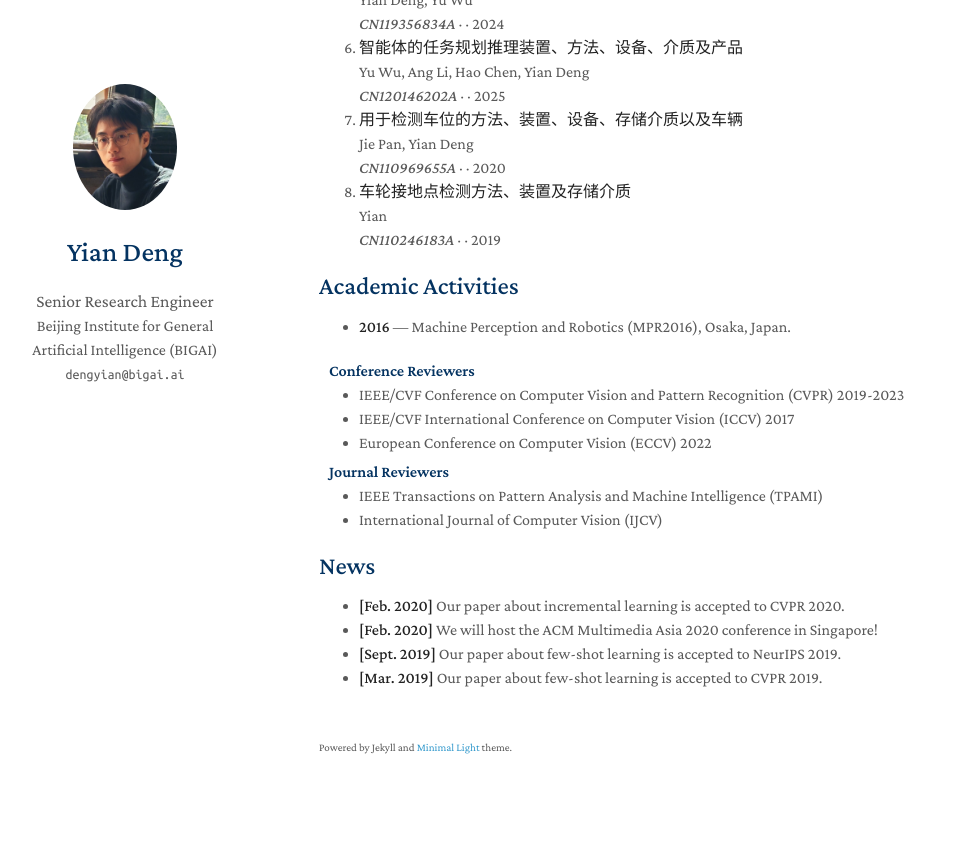
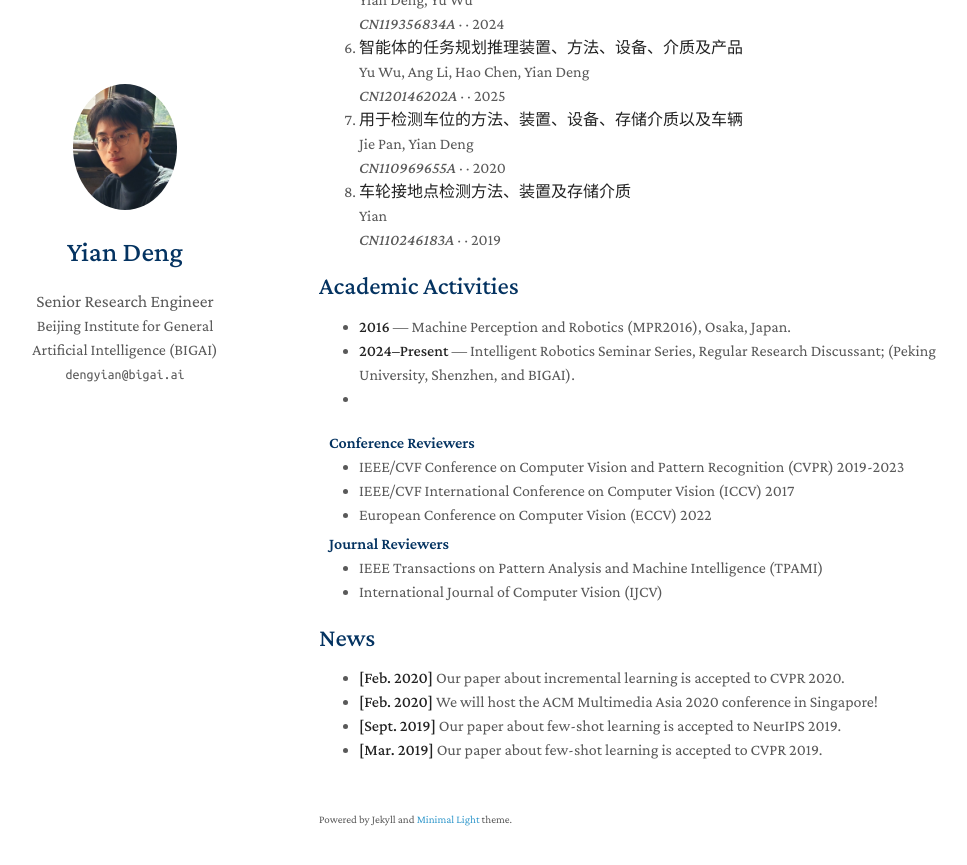
Before and after one commit to yian-deng/yian-deng.github.io, a Jekyll site: the page built from index.md, in a window 1280 px wide and 900 px high, scrolled down 2463 px. Shown: the top 865 px of the window, without its empty margins (151-1118 px from the left). Built offline with Jekyll 4.4.1, drawn with Linux system fonts in a browser that asks for light colours; a style sheet for code colours, icons or effects is not loaded; our own code applies the rules of GitHub Pages for plain Markdown files; before the commit the page ends 3291 px from its top, so only the background shows below that.

Commit message:
Update index.md

```diff
--- a/index.md
+++ b/index.md
@@ -22,7 +22,8 @@ Before joining BIGAI, I received my Ph.D. in Computer Science from the Universit
 ## Academic Activities
 
 - **2016** — Machine Perception and Robotics (MPR2016), Osaka, Japan.
-
+- **2024–Present** — Intelligent Robotics Seminar Series, Regular Research Discussant; (Peking University, Shenzhen, and BIGAI).
+-
 {% include_relative _includes/service.md %}
 
 ## News
```
